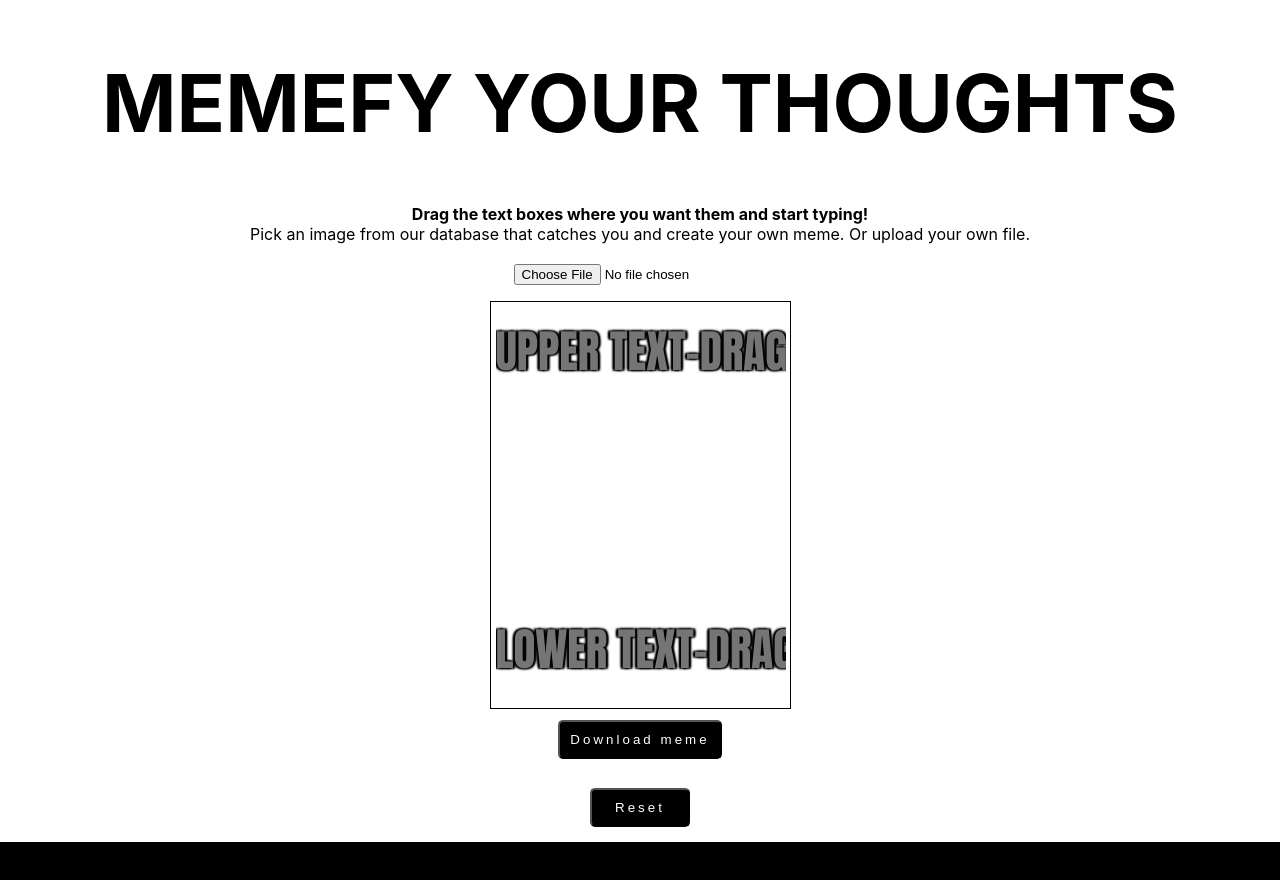
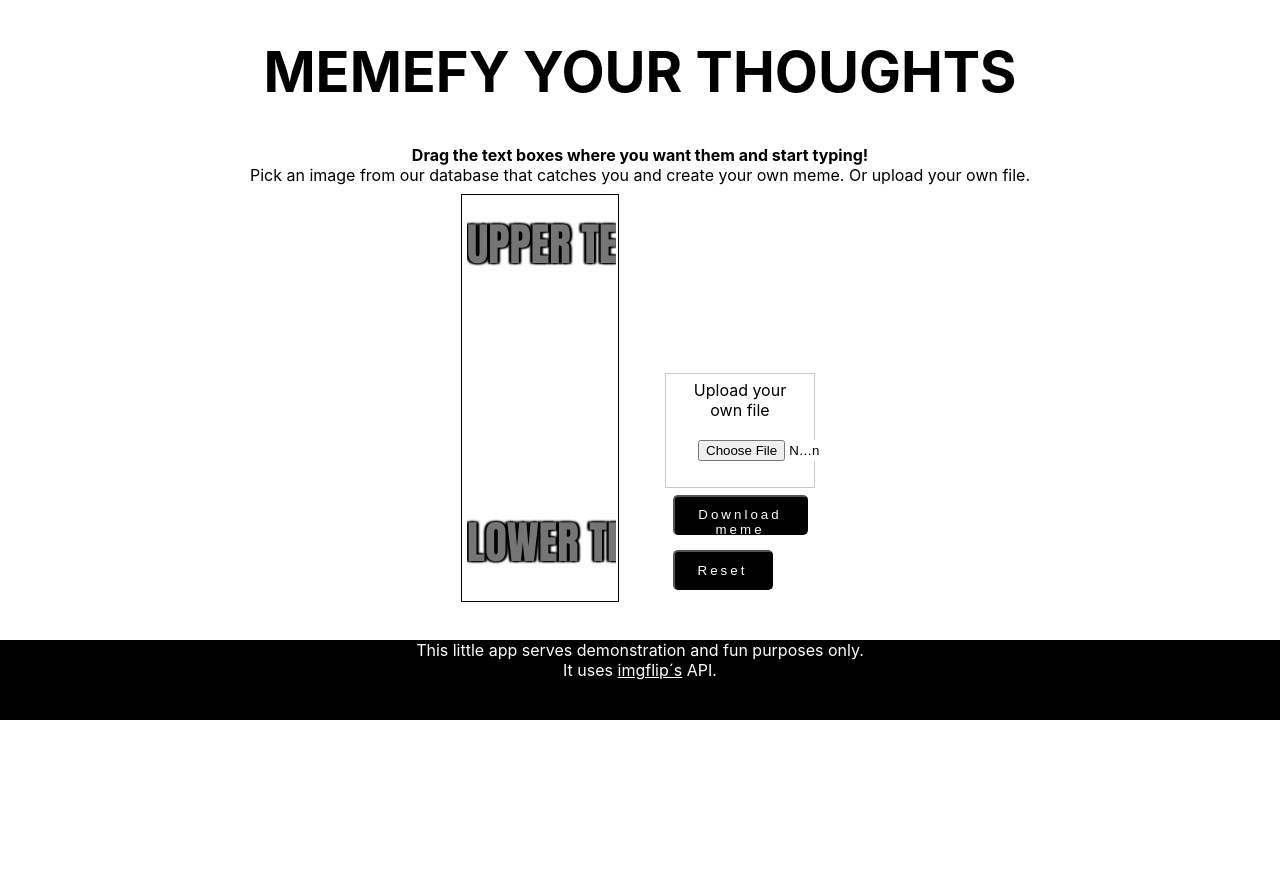
Before and after one commit to VerenaSchwachmeyer/Meme-Generator, a React (Create React App) app: page / in a window 1280 px wide. Shown: the top 880 px of the page. After the commit the page ends 800 px from the top, so only its background shows below. Built offline with nearby package versions, Linux system fonts and the light colour scheme; no server answers.

Commit message:
improved styling

```diff
--- a/src/App.css
+++ b/src/App.css
@@ -1,6 +1,7 @@
 :root {
   --color-dark: black;
   --color-bright: white;
+  --color-hover: rgb(81, 80, 80);
 }
 
 .App {
@@ -12,18 +13,32 @@
   margin: 0;
 }
 h1 {
-  font-size: 5em;
+  font-size: 3.5em;
+  margin: 3%;
 }
 
 p {
   margin: 0;
 }
-.overallContainer {
+main {
+  display: flex;
+  margin: 1%;
+}
+
+.colContainer1,
+.colContainer2 {
   display: flex;
   flex-direction: column;
   justify-content: center;
   align-items: center;
   width: 100%;
+}
+
+.colContainer2 {
+  max-width: 300px;
+  align-items: flex-start;
+  justify-content: flex-end;
+  margin-left: 50px;
 }
 
 .memeContainer {
@@ -33,7 +48,6 @@ p {
   position: relative;
   outline: 0.1rem solid var(--color-dark);
   outline-offset: 0.2rem;
-  /* border: 1px solid red; */
 }
 
 form {
@@ -48,7 +62,6 @@ form {
   width: 100%;
   height: 100%;
   object-fit: cover;
-
   box-sizing: content-box;
 }
 
@@ -93,6 +106,8 @@ form {
 
 button {
   min-width: 100px;
+  width: auto;
+  height: 40px;
   background-color: var(--color-dark);
   color: var(--color-bright);
   padding: 10px;
@@ -101,13 +116,36 @@ button {
   letter-spacing: 0.8mm;
 }
 
+button:hover {
+  cursor: pointer;
+  background-color: var(--color-hover);
+}
+
+.file-upload {
+  border: 1px solid #ccc;
+  display: inline-block;
+  padding: 6px 12px;
+  cursor: pointer;
+}
+
 .pickFile {
   margin: 20px;
   width: 100%;
+  background-color: var(--color-bright);
 }
+/*
+input[type="file"] {
+  display: none;
+} */
 
 footer {
   width: 100%;
   height: 10vh;
   background-color: var(--color-dark);
+  color: var(--color-bright);
+  margin-top: 30px;
 }
+
+footer a {
+  color: var(--color-bright);
+}
--- a/src/App.js
+++ b/src/App.js
@@ -6,7 +6,6 @@ function App() {
   return (
     <div className="App">
       <h1>MEMEFY YOUR THOUGHTS</h1>
-
       <p>
         <strong>
           Drag the text boxes where you want them and start typing!
--- a/src/components/Footer.jsx
+++ b/src/components/Footer.jsx
@@ -1,3 +1,8 @@
 export default function Footer() {
-  return <footer>footer</footer>;
+  return (
+    <footer>
+      This little app serves demonstration and fun purposes only. <br></br> It
+      uses <a href="https://imgflip.com/api">imgflip´s</a> API.{" "}
+    </footer>
+  );
 }
--- a/src/components/GetImage.jsx
+++ b/src/components/GetImage.jsx
@@ -59,9 +59,8 @@ export default function GetImage() {
   };
 
   return (
-    <div>
-      <div className="overallContainer">
-        <UploadFile setURL={setURL} setMemes={setMemes} />
+    <main>
+      <div className="colContainer1">
         {memes && (
           <div className="buttonContainer">
             <button
@@ -104,7 +103,9 @@ export default function GetImage() {
             indexNumber={indexNumber}
           />
         </div>
-
+      </div>
+      <div className="colContainer2">
+        <UploadFile setURL={setURL} setMemes={setMemes} />
         <button
           id="submit"
           onClick={(e) => {
@@ -127,6 +128,6 @@ export default function GetImage() {
           Reset
         </button>
       </div>
-    </div>
+    </main>
   );
 }
--- a/src/components/UploadFile.jsx
+++ b/src/components/UploadFile.jsx
@@ -1,6 +1,8 @@
 export default function UploadFile({ setURL, setMemes }) {
   return (
     <div>
+      <label for="pickFile" class="file-upload">
+        Upload your own file
         <input
           className="pickFile"
           type="file"
@@ -10,6 +12,7 @@ export default function UploadFile({ setURL, setMemes }) {
             setMemes();
           }}
         ></input>
+      </label>
     </div>
   );
 }
--- a/src/index.js
+++ b/src/index.js
@@ -2,12 +2,6 @@ import React from "react";
 import ReactDOM from "react-dom/client";
 import "./index.css";
 import App from "./App";
-import reportWebVitals from "./reportWebVitals";
 
 const root = ReactDOM.createRoot(document.getElementById("root"));
 root.render(<App />);
-
-// If you want to start measuring performance in your app, pass a function
-// to log results (for example: reportWebVitals(console.log))
-// or send to an analytics endpoint. Learn more: https://bit.ly/CRA-vitals
-reportWebVitals();
--- a/src/reportWebVitals.js
+++ /dev/null
@@ -1,13 +0,0 @@
-const reportWebVitals = onPerfEntry => {
-  if (onPerfEntry && onPerfEntry instanceof Function) {
-    import('web-vitals').then(({ getCLS, getFID, getFCP, getLCP, getTTFB }) => {
-      getCLS(onPerfEntry);
-      getFID(onPerfEntry);
-      getFCP(onPerfEntry);
-      getLCP(onPerfEntry);
-      getTTFB(onPerfEntry);
-    });
-  }
-};
-
-export default reportWebVitals;
```
Also changed, not shown: src/setupTests.js (deleted, +0 -5 lines), 1 other file (tests, documents, lock files or other folders). Lines whose indentation alone changed are shown as unchanged.
